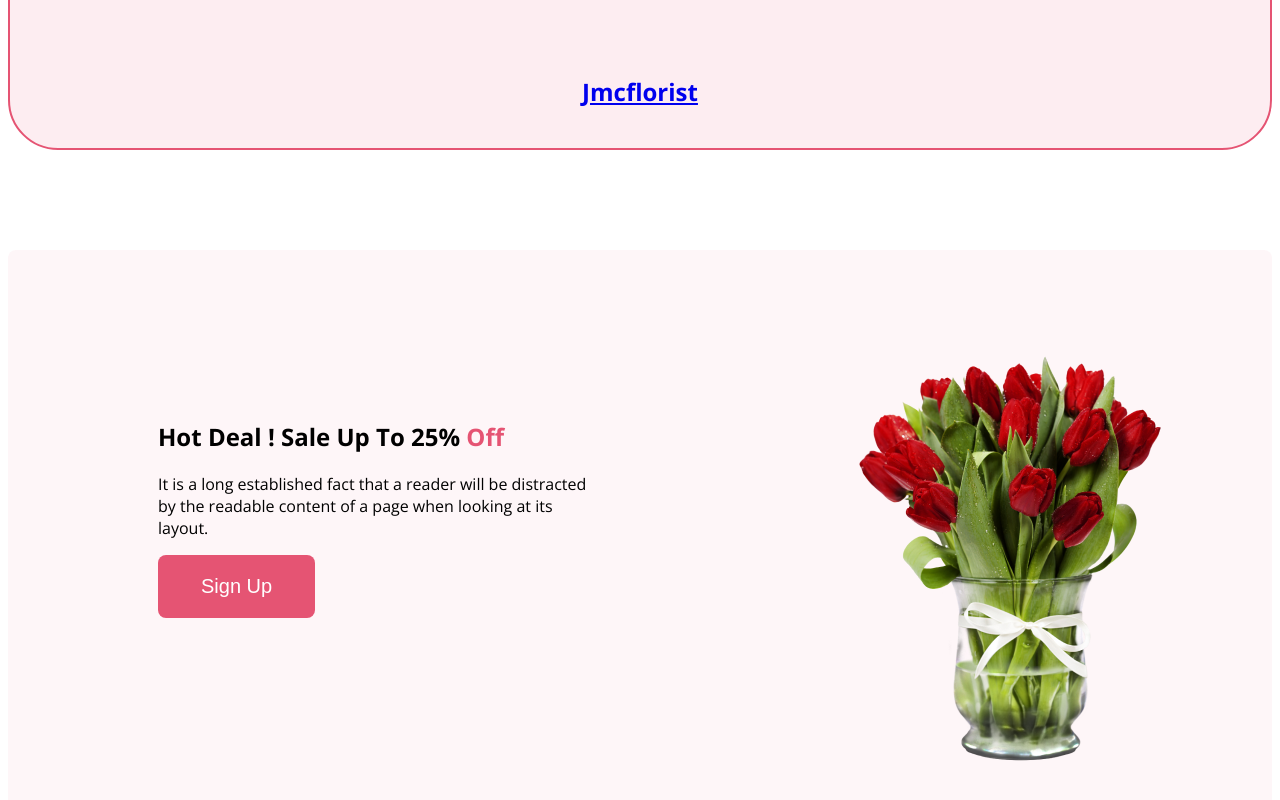
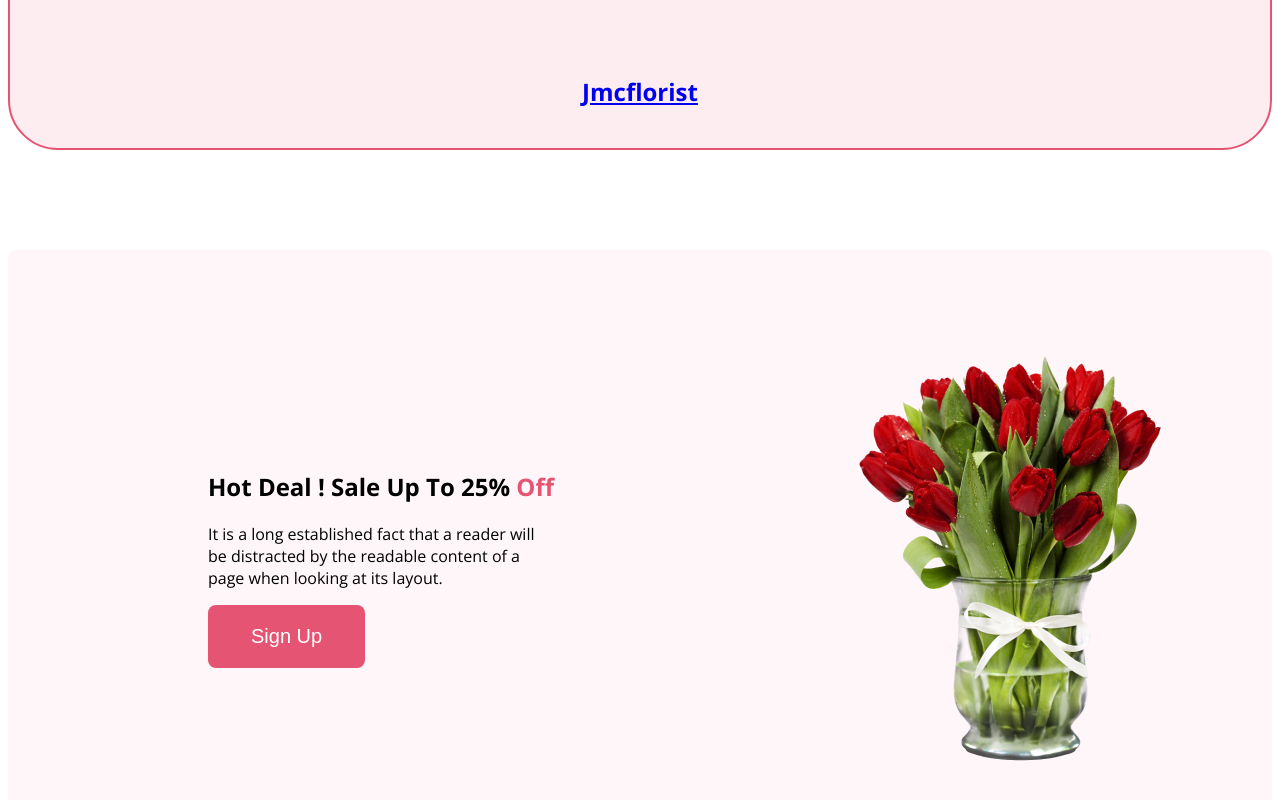
Before and after one commit to shoaib9752/flower-shop-assignment1, a plain HTML site: page index.html in a window 1280 px wide. Shown: the part 3047-3847 px from the top of the page. Drawn offline with nearby package versions, Linux system fonts and the light colour scheme.

Commit message:
hot deal new

```diff
--- a/style.css
+++ b/style.css
@@ -161,13 +161,16 @@ body {
 }
 
 .c1 {
-    padding: 150px;
+
+    margin: 100px;
     justify-content: center;
+    padding: 100px;
 }
 
 .c2 {
     justify-content: center;
     padding: 100px;
+
 }
 
 span {
```
